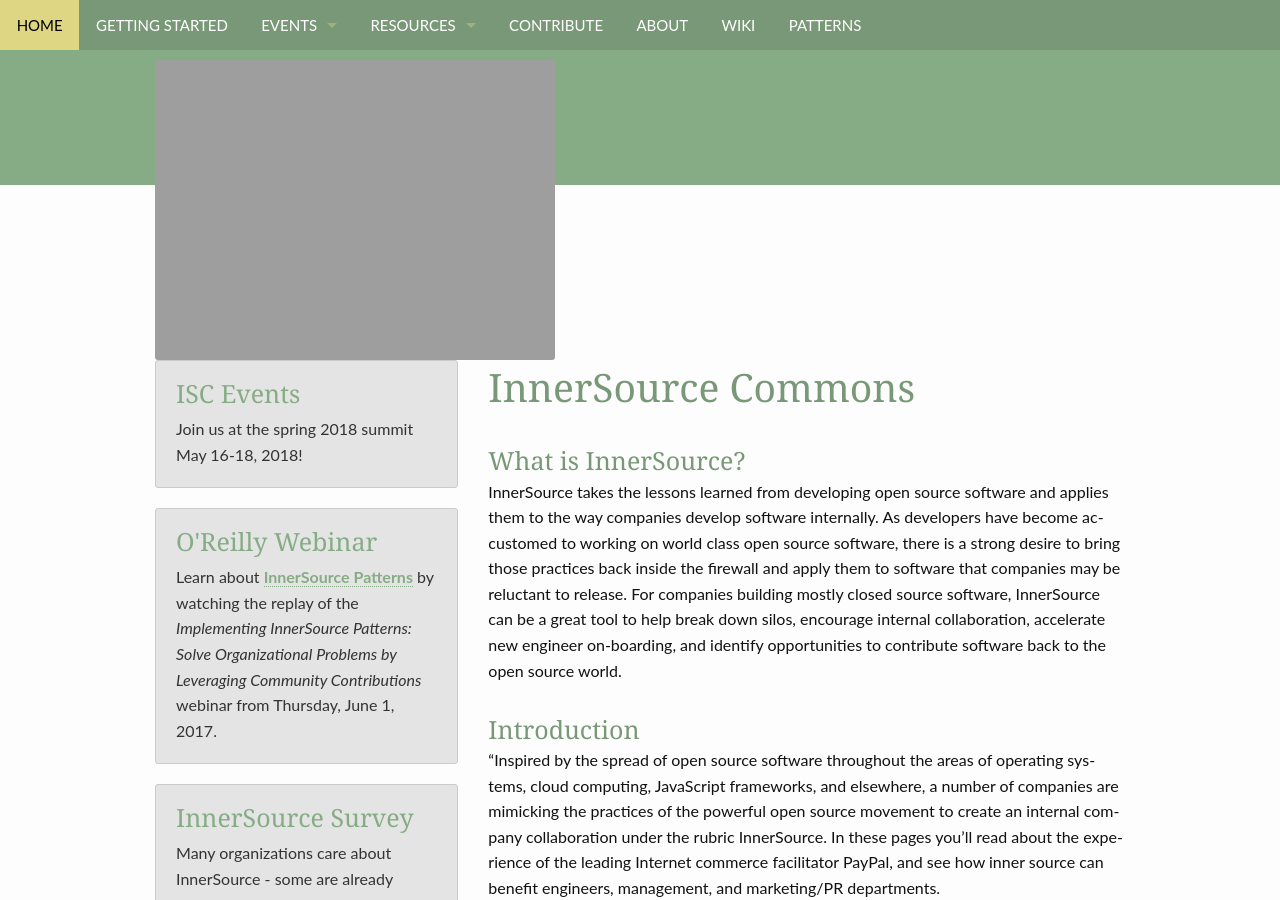
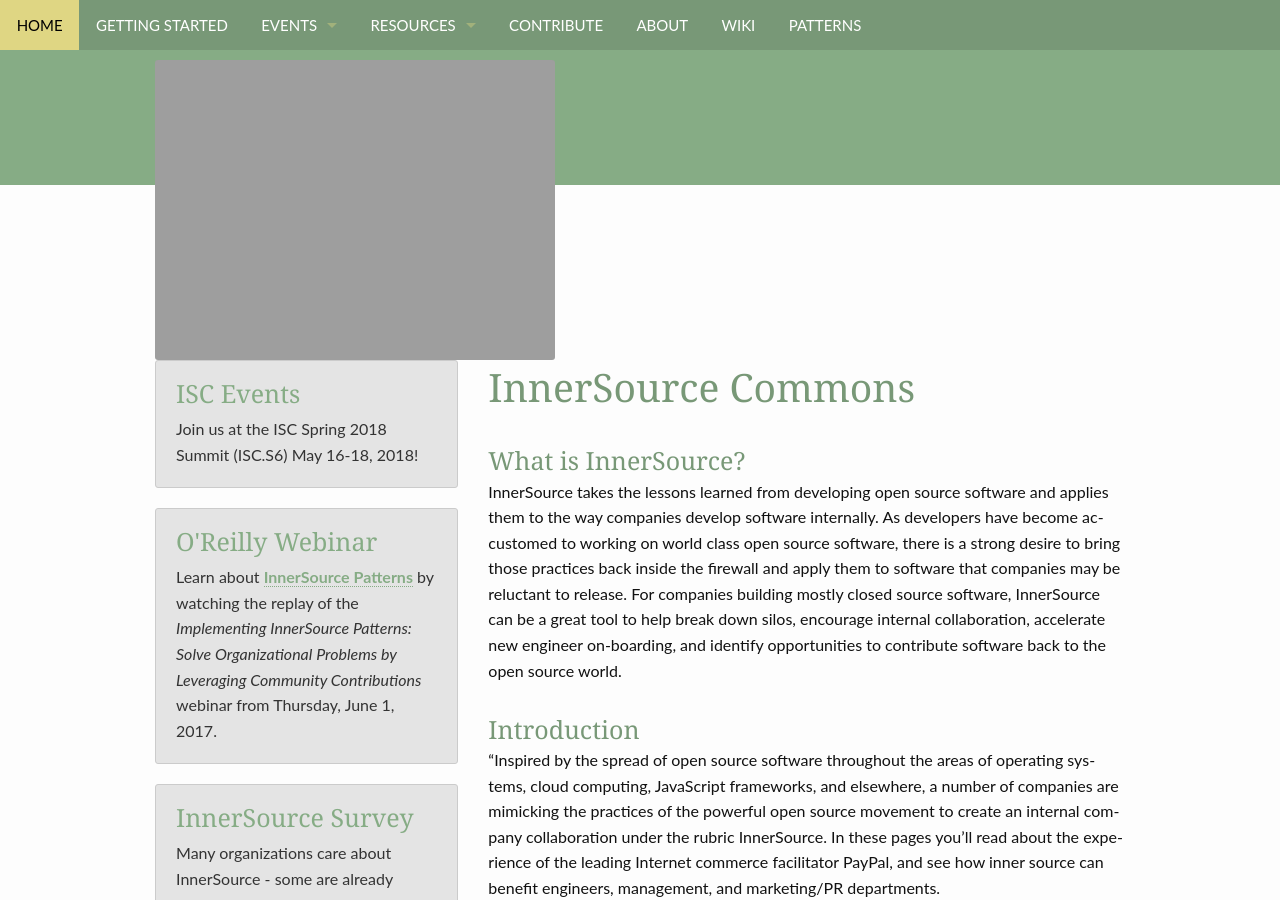
Before and after one commit to paypal/InnerSourceCommons, a Jekyll site: the page built from pages/pages-root-folder/index.md, in a window 1280 px wide and 900 px high. Built offline with Jekyll 4.4.1, drawn with Linux system fonts in a browser that asks for light colours.

Commit message:
2018-01-04 attempting a fix of _sidebar

```diff
--- a/_includes/_sidebar.html
+++ b/_includes/_sidebar.html
@@ -2,7 +2,7 @@
 	<div class="panel radius">
 		<h3><a href="/InnerSourceCommons/events/">ISC Events</a></h3>
 		<p>
-        Join us at the spring 2018 summit May 16-18, 2018!
+        Join us at the ISC Spring 2018 Summit (ISC.S6) May 16-18, 2018!
 		</p>
 	</div>
     <div class="panel radius">
```
